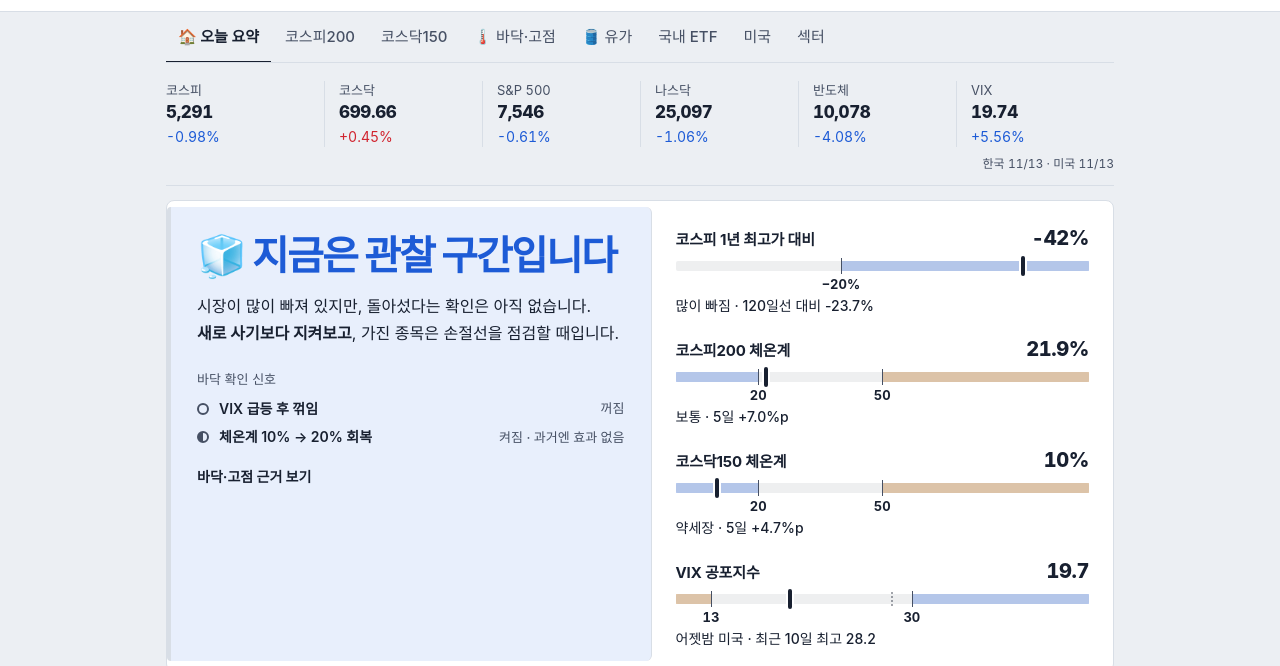
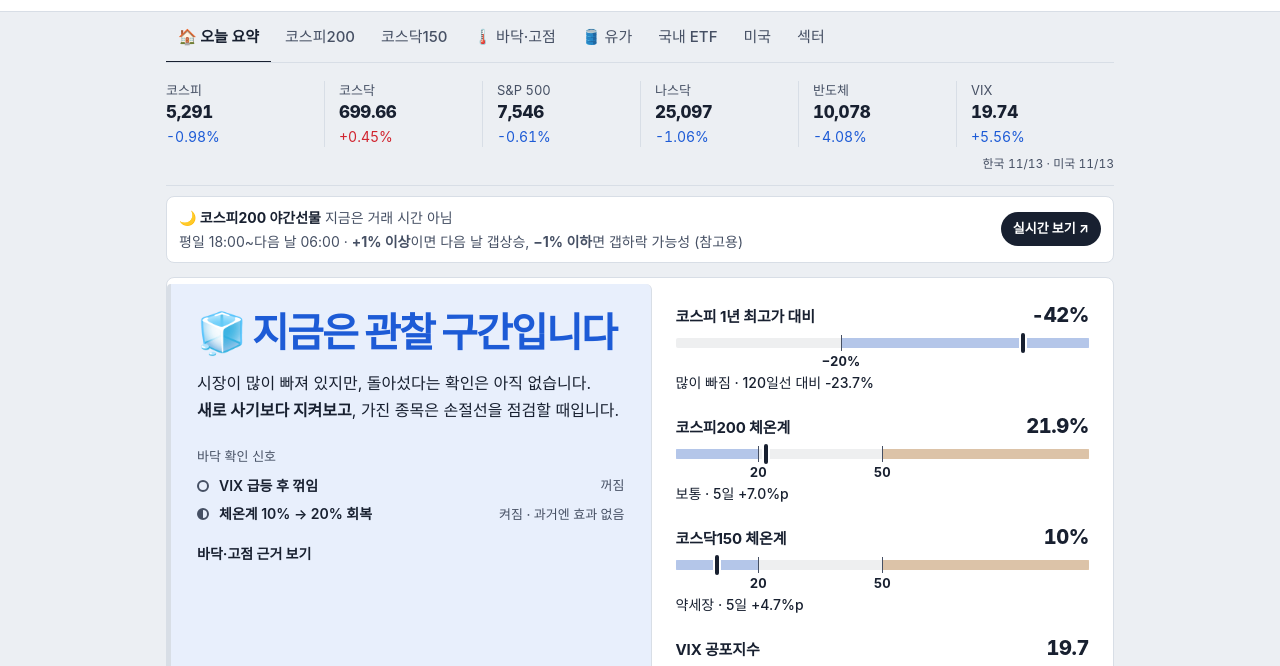
Before and after one commit to hongsup79-creator/KOSPI-200, a plain HTML site: page index.html in a window 1280 px wide. Shown: the part 113-779 px from the top of the page. Drawn offline with nearby package versions, Linux system fonts and the light colour scheme; a web font is replaced by a local one.

Commit message:
Add files via upload

```diff
--- a/index.html
+++ b/index.html
@@ -256,6 +256,9 @@
   .ticker { list-style: none; margin: 0; padding: 0; display: grid; grid-template-columns: repeat(6, 1fr); gap: 8px 0;
             border-bottom: 1px solid var(--line); padding-bottom: 12px; font-variant-numeric: tabular-nums; }
   .ticker::-webkit-scrollbar { display: none; }
+  .nightbar { display: flex; align-items: center; justify-content: space-between; gap: 10px; margin: 10px 0 0; padding: 10px 12px; border: 1px solid var(--line); border-radius: 8px; background: var(--panel); font-size: 14px; }
+  .nightbar .tag { margin-top: 3px; line-height: 1.5; } .nb-on { color: var(--bot); }
+  .nb-go { flex: none; padding: 7px 12px; border-radius: 999px; background: var(--accent); color: var(--accent-text); font-weight: 700; text-decoration: none; font-size: 13px; }
   .ticker li { display: flex; flex-direction: column; padding: 0 14px; border-left: 1px solid var(--line); font-size: 14px; white-space: nowrap; }
   .ticker li:first-child { padding-left: 0; border-left: 0; }
   .ticker .tn { color: var(--muted); font-size: 13px; } .ticker .tv { font-weight: 800; font-size: 17px; letter-spacing: -0.02em; }
@@ -1504,6 +1507,18 @@ async function renderConfirm() {
   el.querySelector('.confirm').onclick = () => { if (state.tab !== 'gauge') { state.tab = 'gauge'; location.hash = 'gauge'; render(); } };
 }
 
+// 🌙 코스피200 야간선물: 실시간이 중요해서 숫자를 저장하지 않고 실시간 시세 화면으로 연결
+// (한국거래소 야간시장: 평일 18:00 ~ 다음 날 06:00, 미국 서머타임 기간은 05:00 종료)
+function nightBar() {
+  const k = new Date(Date.now() + 9 * 3600e3), d = k.getUTCDay(), m = k.getUTCHours() * 60 + k.getUTCMinutes();
+  const open = (d >= 1 && d <= 5 && m >= 18 * 60) || (d >= 2 && d <= 6 && m < 6 * 60);
+  const after = (d >= 2 && d <= 6 && m >= 6 * 60 && m < 9 * 60);   // 야간 마감 후 ~ 정규장 시작 전: 가장 볼 만한 시간
+  const st = open ? '<b class="nb-on">● 지금 거래 중</b>' : after ? '<b>야간 마감 · 오늘 시초가 참고 시간</b>' : '<span class="tag">지금은 거래 시간 아님</span>';
+  return `<div class="nightbar"><div><b>🌙 코스피200 야간선물</b> ${st}
+      <div class="tag">평일 18:00~다음 날 06:00 · <b>+1% 이상</b>이면 다음 날 갭상승, <b>−1% 이하</b>면 갭하락 가능성 (참고용)</div></div>
+    <a class="nb-go" href="https://stockhub.kr/charts" target="_blank" rel="noopener">실시간 보기 ↗</a></div>`;
+}
+
 // ---------------------------------------------------------- 🏠 오늘 요약 (한 화면에 결론만)
 async function renderHome() {
   const tryJ = async u => { try { return await getJSON(u); } catch { return null; } };
@@ -1601,6 +1616,7 @@ async function renderHome() {
   panel().innerHTML = `
     <ul class="ticker" aria-label="최근 장 마감">${mk.map(x => tick(x)).join('')}${usk.map((x, i) => tick(x, i === 3)).join('')}
       <li class="tdate">한국 ${krDate} · 미국 ${usDate}</li></ul>
+    ${nightBar()}
     <section class="cockpit ${cls}">
       <div class="verdict"><div class="hh">${head}</div><div class="ha">${advice}</div>
         <div class="lamph">바닥 확인 신호</div>${lamps}
```
